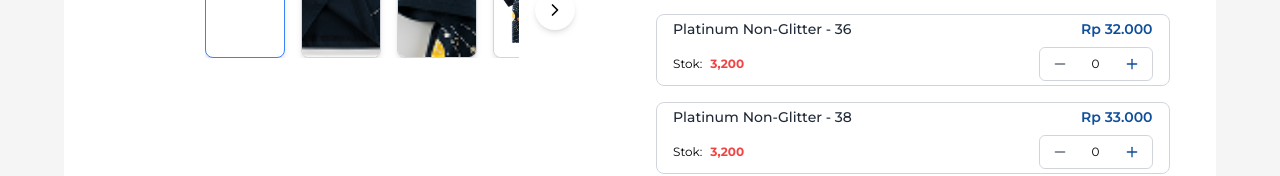
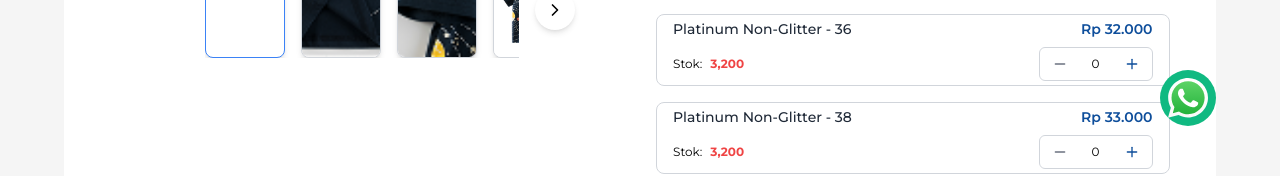
Before and after one commit to ajisdzalparo/CaribarangId-TestFrontend, a React (Vite) app: page / in a window 1280 px wide. Shown: the part 594-770 px from the top of the page. Built offline with nearby package versions, Linux system fonts and the light colour scheme; grey boxes are pictures that could not be loaded.

Commit message:
fix floating whatsapp button

```diff
--- a/src/App.jsx
+++ b/src/App.jsx
@@ -13,6 +13,11 @@ export const App = () => {
       <MenuLink />
       <Product />
       <Footer />
+      <div className="fixed bottom-[10%] right-[5%] hover:scale-[1.1] transition-all ease-in-out duration-200 bg-[#10B981] p-1 lg:p-2 rounded-full">
+        <a href="https://wa.link/2abz7v">
+          <img src="/src/assets/whatsapp-icon.svg" type="svg+xml" />
+        </a>
+      </div>
     </>
   );
 };
```
